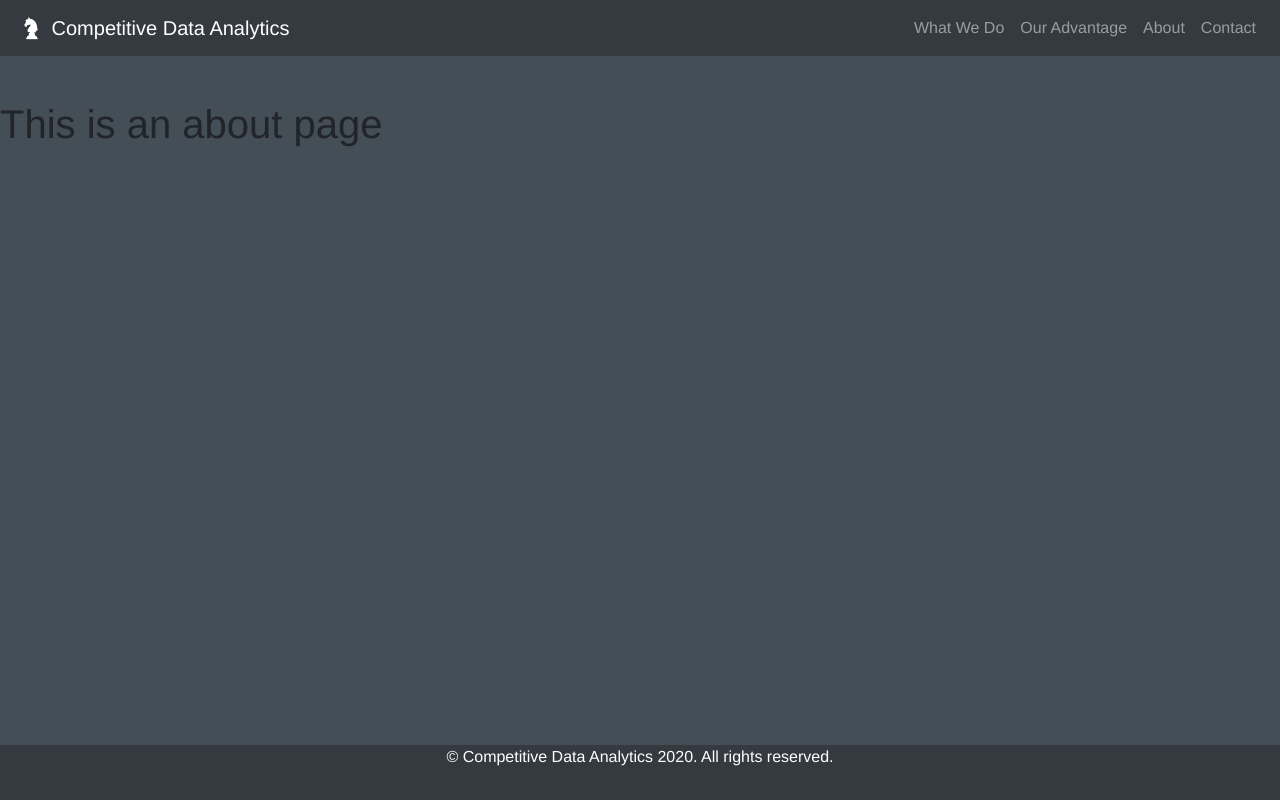
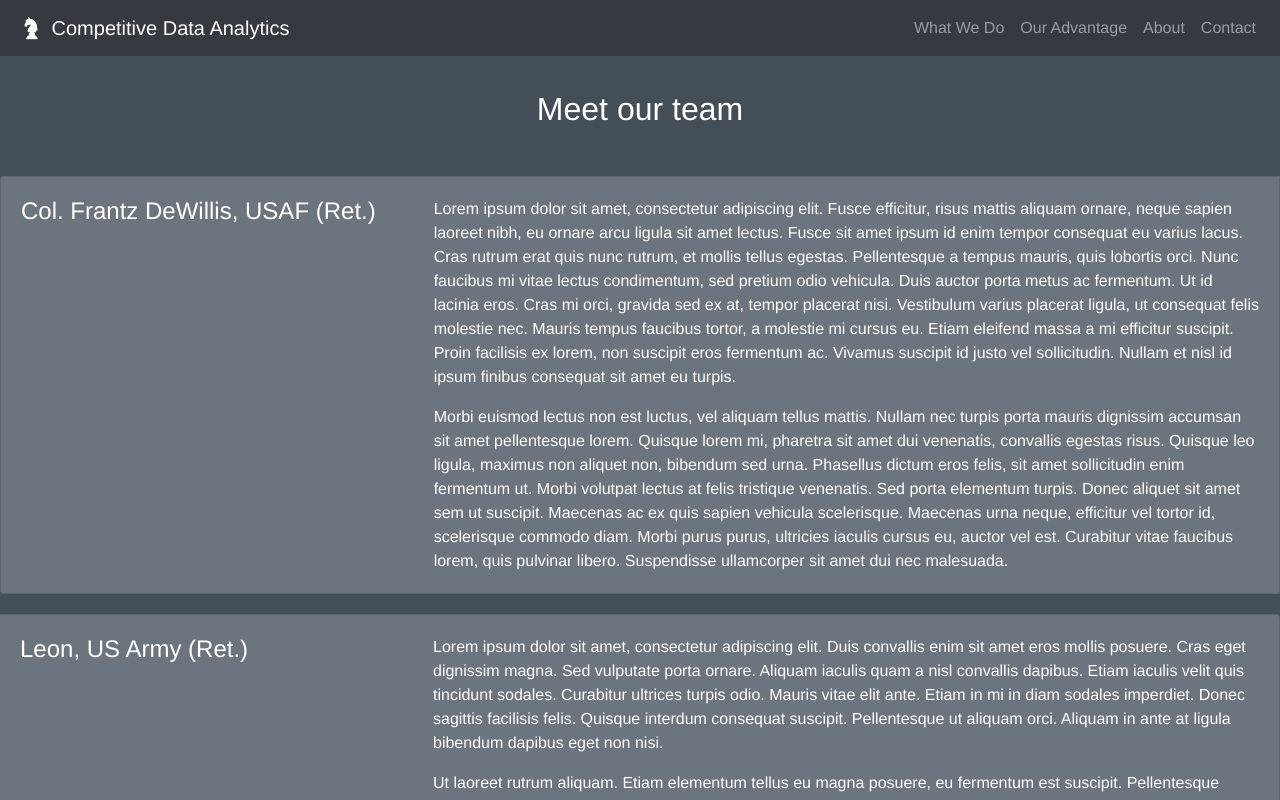
Before and after one commit to dwill21/cda-web-client, a Vue app: page /about in a window 1280 px wide. Shown: the top 800 px of the page. Built offline with nearby package versions, Linux system fonts and the light colour scheme.

Commit message:
Flesh out About page and refactor site's styling to accommodate the changes

```diff
--- a/src/App.vue
+++ b/src/App.vue
@@ -1,7 +1,10 @@
 <template>
   <div id="app">
     <Header></Header>
+
+    <!-- Content -->
     <router-view/>
+
     <Footer></Footer>
   </div>
 </template>
--- a/src/components/Footer.vue
+++ b/src/components/Footer.vue
@@ -12,7 +12,7 @@
 
 <style scoped>
   .footer {
-    position: absolute;
+    position: relative;
     bottom: 0;
     height: 55px;
     width: 100%;
--- a/src/views/About.vue
+++ b/src/views/About.vue
@@ -1,5 +1,61 @@
 <template>
-  <div class="about">
-    <h1 style="position:relative; top:100px; text-align:left">This is an about page</h1>
+  <div id="main-content">
+    <h2 style="padding: 90px 0 40px">Meet our team</h2>
+
+    <b-card-group style="display:block">
+      <b-card v-for="member in teamArray" :key="member.name" bg-variant="secondary" style="margin-bottom:20px">
+        <b-row no-gutters>
+          <b-col lg="4">
+            <b-card-title style="text-align:left">{{member.name}}</b-card-title>
+          </b-col>
+
+          <b-col lg="8">
+            <b-card-text v-for="paragraph in member.bio.split('\n')" :key="paragraph" style="text-align:left">{{paragraph}}</b-card-text>
+          </b-col>
+        </b-row>
+      </b-card>
+    </b-card-group>
   </div>
 </template>
+
+<script>
+  import { BCard, BCardGroup, BCardText, BCardTitle, BCol, BRow } from 'bootstrap-vue'
+  import 'bootstrap/dist/css/bootstrap.css'
+  import 'bootstrap-vue/dist/bootstrap-vue.css'
+
+  export default {
+    name: 'About',
+    components: {
+      BCard,
+      BCardGroup,
+      BCardText,
+      BCardTitle,
+      BCol,
+      BRow,
+    },
+    data() {
+      return {
+        teamArray: [
+          {
+            name: 'Col. Frantz DeWillis, USAF (Ret.)',
+            bio: 'Lorem ipsum dolor sit amet, consectetur adipiscing elit. Fusce efficitur, risus mattis aliquam ornare, neque sapien laoreet nibh, eu ornare arcu ligula sit amet lectus. Fusce sit amet ipsum id enim tempor consequat eu varius lacus. Cras rutrum erat quis nunc rutrum, et mollis tellus egestas. Pellentesque a tempus mauris, quis lobortis orci. Nunc faucibus mi vitae lectus condimentum, sed pretium odio vehicula. Duis auctor porta metus ac fermentum. Ut id lacinia eros. Cras mi orci, gravida sed ex at, tempor placerat nisi. Vestibulum varius placerat ligula, ut consequat felis molestie nec. Mauris tempus faucibus tortor, a molestie mi cursus eu. Etiam eleifend massa a mi efficitur suscipit. Proin facilisis ex lorem, non suscipit eros fermentum ac. Vivamus suscipit id justo vel sollicitudin. Nullam et nisl id ipsum finibus consequat sit amet eu turpis.\n' +
+                '\n' +
+                'Morbi euismod lectus non est luctus, vel aliquam tellus mattis. Nullam nec turpis porta mauris dignissim accumsan sit amet pellentesque lorem. Quisque lorem mi, pharetra sit amet dui venenatis, convallis egestas risus. Quisque leo ligula, maximus non aliquet non, bibendum sed urna. Phasellus dictum eros felis, sit amet sollicitudin enim fermentum ut. Morbi volutpat lectus at felis tristique venenatis. Sed porta elementum turpis. Donec aliquet sit amet sem ut suscipit. Maecenas ac ex quis sapien vehicula scelerisque. Maecenas urna neque, efficitur vel tortor id, scelerisque commodo diam. Morbi purus purus, ultricies iaculis cursus eu, auctor vel est. Curabitur vitae faucibus lorem, quis pulvinar libero. Suspendisse ullamcorper sit amet dui nec malesuada.',
+          },
+          {
+            name: 'Leon, US Army (Ret.)',
+            bio: 'Lorem ipsum dolor sit amet, consectetur adipiscing elit. Duis convallis enim sit amet eros mollis posuere. Cras eget dignissim magna. Sed vulputate porta ornare. Aliquam iaculis quam a nisl convallis dapibus. Etiam iaculis velit quis tincidunt sodales. Curabitur ultrices turpis odio. Mauris vitae elit ante. Etiam in mi in diam sodales imperdiet. Donec sagittis facilisis felis. Quisque interdum consequat suscipit. Pellentesque ut aliquam orci. Aliquam in ante at ligula bibendum dapibus eget non nisi.\n' +
+                '\n' +
+                'Ut laoreet rutrum aliquam. Etiam elementum tellus eu magna posuere, eu fermentum est suscipit. Pellentesque eleifend, tellus sed lobortis semper, neque enim cursus ligula, et dictum mauris diam eget mauris. Sed vestibulum metus at purus consectetur sollicitudin. Nulla fringilla maximus tellus, at fringilla lectus aliquet eu. Maecenas finibus tortor at magna imperdiet, a volutpat ex mattis. Proin et pretium quam. Vivamus lorem eros, tempor vel dui in, ultrices aliquet odio. Phasellus sed justo quis felis pellentesque aliquam. Interdum et malesuada fames ac ante ipsum primis in faucibus. Ut egestas nibh leo, quis molestie diam ultricies ac. Class aptent taciti sociosqu ad litora torquent per conubia nostra, per inceptos himenaeos.',
+          },
+        ]
+      }
+    }
+  }
+</script>
+
+<style scoped>
+  #main-content {
+    color: white;
+  }
+</style>
--- a/src/views/Home.vue
+++ b/src/views/Home.vue
@@ -1,4 +1,5 @@
 <template>
+  <div id="content-wrapper">
     <b-container id="main-content">
       <b-row>
         <b-col>
@@ -16,10 +17,11 @@
         </b-col>
       </b-row>
     </b-container>
+  </div>
 </template>
 
 <script>
-import { BCard, BCardGroup, BCol, BContainer, BRow } from 'bootstrap-vue'
+import { BCard, BCardGroup, BCol, BRow, BContainer } from 'bootstrap-vue'
 import 'bootstrap/dist/css/bootstrap.css'
 import 'bootstrap-vue/dist/bootstrap-vue.css'
 
@@ -29,13 +31,21 @@ export default {
     BCard,
     BCardGroup,
     BCol,
+    BRow,
     BContainer,
-    BRow,
   },
 }
 </script>
 
 <style scoped>
+  #content-wrapper {
+    position: relative;
+    top: 0;
+    left: 0;
+    width: 100vw;
+    height: calc(100vh - 55px); /* leaves room for the footer */
+  }
+
   #main-content {
     position: absolute;
     top: 50%;
```
Lines whose indentation alone changed are shown as unchanged.
